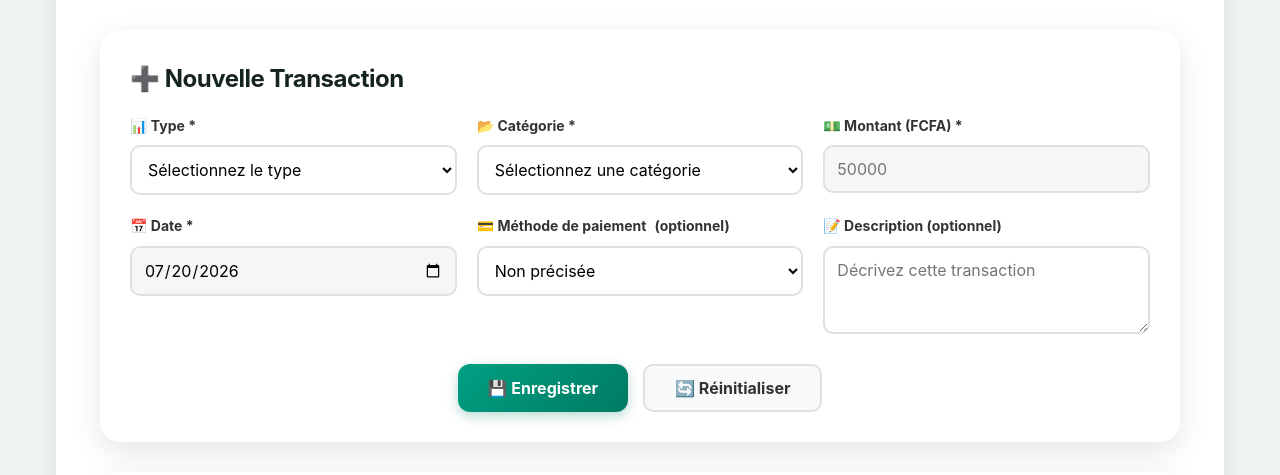
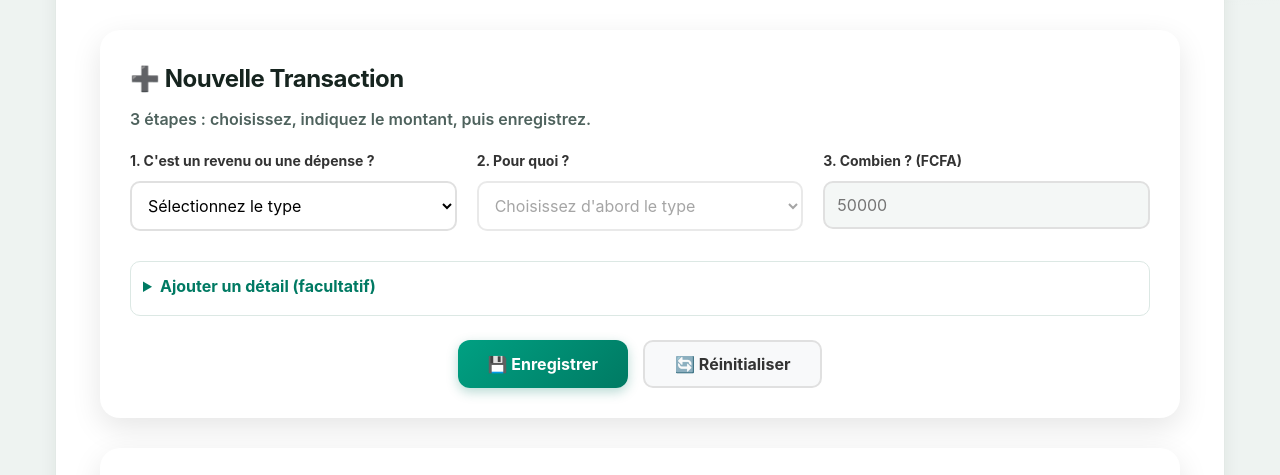
Before and after one commit to patrickeudess/Mon-Jeton-02, a plain HTML site: page transactions.html in a window 1280 px wide. Shown: the part 274-749 px from the top of the page. Drawn offline with Linux system fonts and the light colour scheme; sample sign-in values are in the browser's storage.

Commit message:
Simplifie la saisie des transactions en trois étapes

```diff
--- a/transactions.html
+++ b/transactions.html
@@ -201,6 +201,11 @@
             background: #138496;
         }
 
+        .simple-form-intro { margin: -8px 0 18px; color: #4e625d; font-weight: 600; }
+        .transaction-details { margin-top: 14px; border: 1px solid #dce8e4; border-radius: 10px; padding: 12px; }
+        .transaction-details summary { cursor: pointer; color: #007a63; font-weight: 700; }
+        .transaction-details .form-grid { margin-top: 14px; }
+
         .empty-state {
             text-align: center;
             padding: 60px 20px;
@@ -392,10 +397,11 @@
 
                 <section class="transaction-form-section">
                     <h2>➕ Nouvelle Transaction</h2>
+                    <p class="simple-form-intro">3 étapes : choisissez, indiquez le montant, puis enregistrez.</p>
                     <form id="transaction-form">
                         <div class="form-grid">
                             <div class="form-group">
-                                <label for="transaction-type">📊 Type *</label>
+                                <label for="transaction-type">1. C'est un revenu ou une dépense ?</label>
                                 <select id="transaction-type" name="transaction-type" required>
                                     <option value="">Sélectionnez le type</option>
                                     <option value="revenu">📈 Revenu</option>
@@ -404,19 +410,23 @@
                             </div>
 
                             <div class="form-group">
-                                <label for="transaction-category">📂 Catégorie *</label>
-                                <select id="transaction-category" name="transaction-category" required>
-                                    <option value="">Sélectionnez une catégorie</option>
+                                <label for="transaction-category">2. Pour quoi ?</label>
+                                <select id="transaction-category" name="transaction-category" required disabled>
+                                    <option value="">Choisissez d'abord le type</option>
                                 </select>
                             </div>
 
                             <div class="form-group">
-                                <label for="transaction-amount">💵 Montant (FCFA) *</label>
+                                <label for="transaction-amount">3. Combien ? (FCFA)</label>
                                 <input type="number" id="transaction-amount" name="transaction-amount" required placeholder="50000" min="0">
                             </div>
+                        </div>
 
+                        <details class="transaction-details">
+                            <summary>Ajouter un détail (facultatif)</summary>
+                            <div class="form-grid">
                             <div class="form-group">
-                                <label for="transaction-date">📅 Date *</label>
+                                <label for="transaction-date">📅 Date (aujourd'hui par défaut)</label>
                                 <input type="date" id="transaction-date" name="transaction-date" required>
                             </div>
 
@@ -437,7 +447,8 @@
                                 <label for="transaction-description">📝 Description (optionnel)</label>
                                 <textarea id="transaction-description" name="transaction-description" placeholder="Décrivez cette transaction" rows="3"></textarea>
                             </div>
-                        </div>
+                            </div>
+                        </details>
 
                         <div class="form-actions">
                             <button type="submit" class="btn-primary">💾 Enregistrer</button>
@@ -480,46 +491,15 @@
         // Initialiser les catégories
         function initializeCategories() {
             const categorySelect = document.getElementById('transaction-category');
-            const allCategories = [
-                { value: 'Salaire', text: '💼 Salaire' },
-                { value: 'Freelance', text: '💻 Freelance' },
-                { value: 'Commerce', text: '🏪 Commerce' },
-                { value: 'Investissement', text: '📈 Investissement' },
-                { value: 'Vente / Commerce', text: '🛍️ Vente / Commerce' },
-                { value: 'Recette journalière', text: '🧾 Recette journalière' },
-                { value: 'Agriculture', text: '🌾 Agriculture' },
-                { value: 'Mission / Contrat', text: '🤝 Mission / Contrat' },
-                { value: 'Aide reçue', text: '🎁 Aide reçue' },
-                { value: 'Bonus', text: '🎁 Bonus' },
-                { value: 'Aide familiale', text: '👨‍👩‍👧‍👦 Aide familiale' },
-                { value: 'Autre revenu', text: '📋 Autre revenu' },
-                { value: 'Alimentation', text: '🍽️ Alimentation' },
-                { value: 'Transport', text: '🚗 Transport' },
-                { value: 'Logement', text: '🏠 Logement' },
-                { value: 'Santé', text: '🏥 Santé' },
-                { value: 'Éducation', text: '📚 Éducation' },
-                { value: 'Loisirs', text: '🎮 Loisirs' },
-                { value: 'Vêtements', text: '👕 Vêtements' },
-                { value: 'Factures', text: '📄 Factures' },
-                { value: 'Communication', text: '📱 Communication' },
-                { value: 'Aide financière', text: '🤝 Aide financière' },
-                { value: 'Événement coutumier', text: '🎭 Événement coutumier' },
-                { value: 'Dîmes et offrandes', text: '🕌 Dîmes et offrandes' },
-                { value: 'Autre dépense', text: '📋 Autre dépense' }
-            ];
-
-            allCategories.forEach(cat => {
-                const option = document.createElement('option');
-                option.value = cat.value;
-                option.textContent = cat.text;
-                categorySelect.appendChild(option);
-            });
+            categorySelect.innerHTML = '<option value="">Choisissez d\'abord le type</option>';
+            categorySelect.disabled = true;
         }
 
         // Gérer le changement de type
         document.getElementById('transaction-type').addEventListener('change', function() {
             const type = this.value;
             const categorySelect = document.getElementById('transaction-category');
+            categorySelect.disabled = !type;
 
             // Vider les options existantes
             const options = categorySelect.querySelectorAll('option');
@@ -628,6 +608,7 @@
 
             // Réinitialiser les catégories
             initializeCategories();
+            document.getElementById('transaction-date').value = new Date().toISOString().slice(0, 10);
 
             alert('Transaction ajoutée avec succès !');
         });
```
